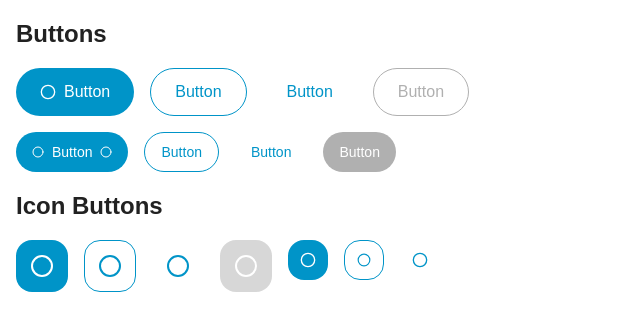
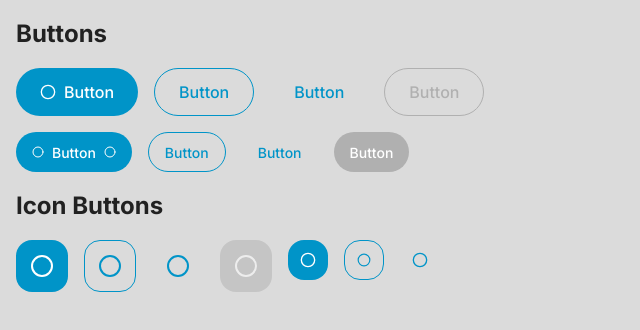
Before and after one commit to alenanish/GraduationThesis, a Next.js app: page / in a window 1280 px wide. Shown: the top 330 px of the page, without its empty margins (0-640 px from the left). Built offline with nearby package versions, Linux system fonts and the light colour scheme.

Commit message:
Add font-family shake-animation

```diff
--- a/app/globals.css
+++ b/app/globals.css
@@ -1,9 +1,17 @@
+@import url('https://fonts.googleapis.com/css2?family=Inter:ital,opsz,wght@0,14..32,100..900;1,14..32,100..900&display=swap');
 @tailwind base;
 @tailwind components;
 @tailwind utilities;
 
+
+*,
+*::before,
+*::after {
+    @apply transition-all duration-300;
+}
+
 :root {
-/*  --background: #ffffff; */
+  --background: #DBDBDB;
   --foreground: #171717;
 }
 
@@ -17,5 +25,5 @@
 body {
   color: var(--foreground);
   background: var(--background);
-  font-family: Arial, Helvetica, sans-serif;
+  font-family: 'Inter', sans-serif;
 }
--- a/tailwind.config.ts
+++ b/tailwind.config.ts
@@ -83,6 +83,16 @@ export default {
           900: '#443A00',
         },
       },
+      keyframes: {
+        shake: {
+          '0%, 100%': { transform: 'translateX(0)' },
+          '10%, 30%, 50%, 70%, 90%': { transform: 'translateX(-2px)' },
+          '20%, 40%, 60%, 80%': { transform: 'translateX(2px)' },
+        }
+      },
+      animation: {
+        shake: 'shake 0.8s ease-in-out',
+      },
     },
   },
   plugins: [],
```
